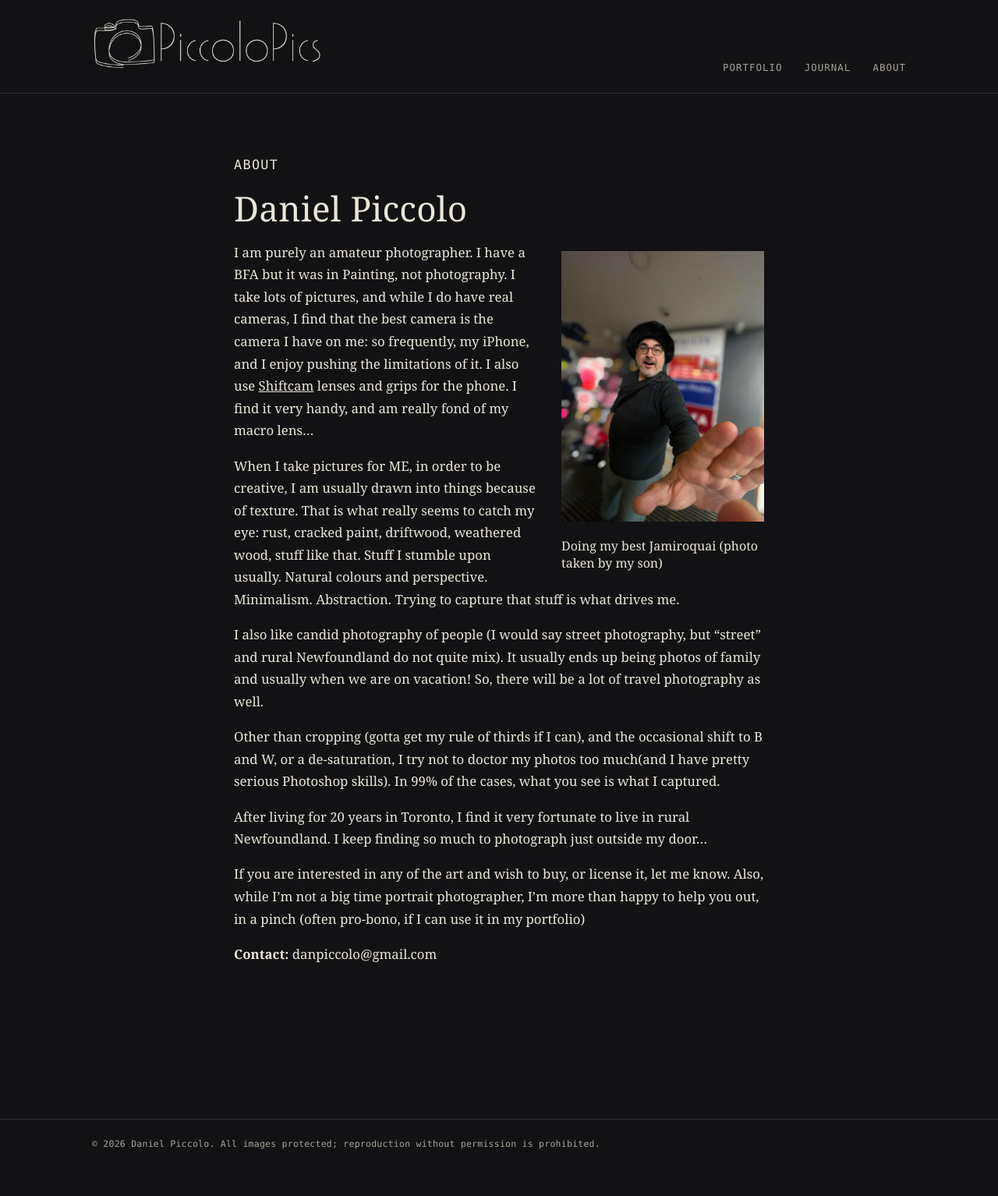
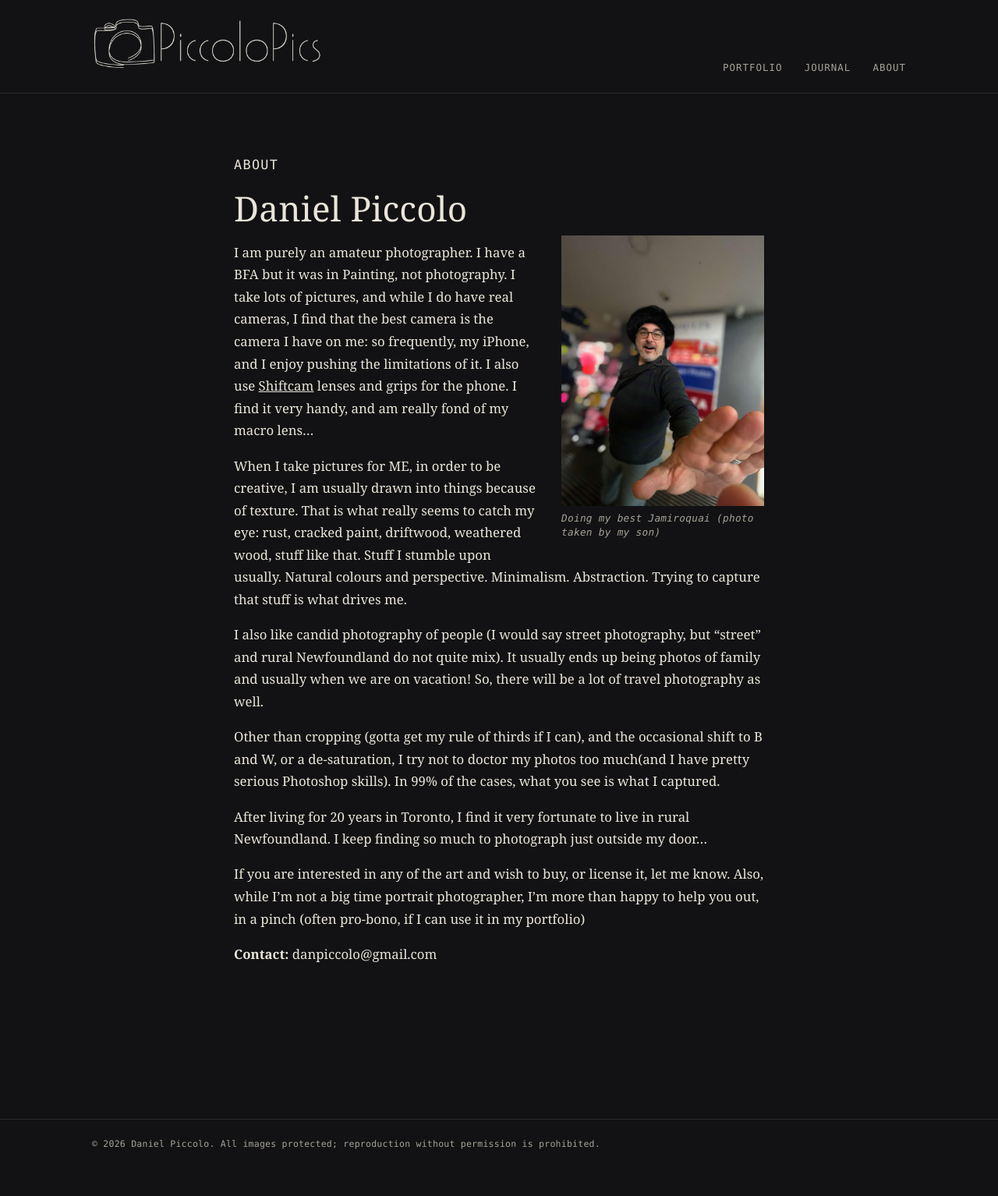
Before and after one commit to moosepic/portfolio, a Jekyll site: the page built from about.md, in a window 1280 px wide. Shown: the whole page at 78% size. Built offline with Jekyll 4.4.1, drawn with Linux system fonts in a browser that asks for light colours.

Commit message:
tweaks with layout

```diff
--- a/about.md
+++ b/about.md
@@ -3,13 +3,15 @@ layout: default
 title: About
 permalink: /about/
 ---
-<section class="about wrap narrow" markdown="1">
+<section class="about wrap narrow">
   <p class="eyebrow">About</p>
   <h1>Daniel Piccolo</h1>
   <figure class="about-portrait">
-  <img class="about-portrait" src="{{ '/assets/images/me.jpg' | relative_url }}" alt="Doing my best Jamiroquai (photo taken by my son)" style="width: 100%; max-width: 360px; margin: 20px 0;" />
-  <figcaption>Doing my best Jamiroquai (photo taken by my son)</figcaption>
+    <img src="{{ '/assets/images/me.jpg' | relative_url }}" alt="Doing my best Jamiroquai (photo taken by my son)">
+    <figcaption style="font-size: 0.8em; font-style: italic;">Doing my best Jamiroquai (photo taken by my son)</figcaption>
   </figure>
+  <div class="about-copy" markdown="1">
+
 I am purely an amateur photographer. I have a BFA but it was in Painting, not photography. I take lots of pictures, and while I do have real cameras, I find that the best camera is the camera I have on me: so frequently, my iPhone, and I enjoy pushing the limitations of it. I also use [Shiftcam](http://www.shiftcam.com) lenses and grips for the phone. I find it very handy, and am really fond of my macro lens...
 
 When I take pictures for ME, in order to be creative, I am usually drawn into things because of texture. That is what really seems to catch my eye: rust, cracked paint, driftwood, weathered wood, stuff like that. Stuff I stumble upon usually. Natural colours and perspective. Minimalism. Abstraction. Trying to capture that stuff is what drives me.
@@ -22,5 +24,7 @@ After living for 20 years in Toronto, I find it very fortunate to live in rural
 
 If you are interested in any of the art and wish to buy, or license it, let me know.  Also, while I'm not a big time portrait photographer, I'm more than happy to help you out, in a pinch (often pro-bono, if I can use it in my portfolio)
 
-  **Contact:** danpiccolo@gmail.com
+**Contact:** danpiccolo@gmail.com
+
+  </div>
 </section>
--- a/assets/css/main.css
+++ b/assets/css/main.css
@@ -309,15 +309,23 @@ h1 { font-size: clamp(2rem, 4vw, 2.75rem); margin: 8px 0 6px; }
   line-height: 1.7;
   font-size: 1.05rem;
 }
-.about p:has(.about-portrait) {
-  margin: 0;
-}
 .about-portrait {
   float: right;
   width: 42%;
   max-width: 260px;
-  margin: 0.2rem 0 1.1rem 1.6rem;
+  margin: 0.2rem 0 1.2rem 1.6rem;
+}
+.about-portrait img {
+  width: 100%;
   display: block;
+}
+.about-portrait figcaption {
+  margin-top: 0.45rem;
+  color: var(--paper-dim);
+  font-family: var(--font-mono);
+  font-size: 0.72rem;
+  letter-spacing: 0.02em;
+  line-height: 1.4;
 }
 
 /* ---------------------------------------------------------------
```
